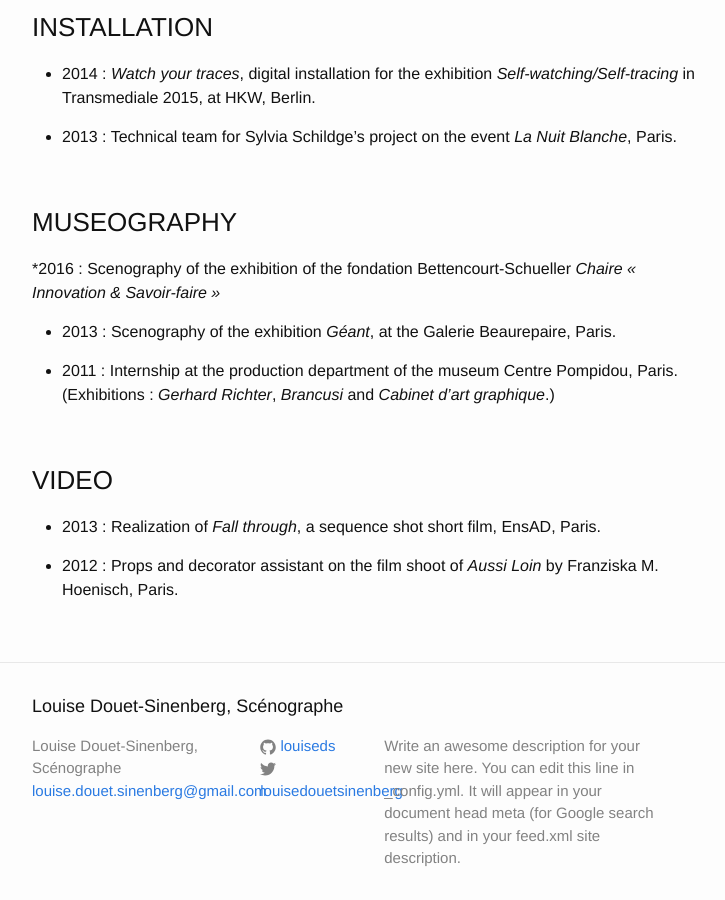
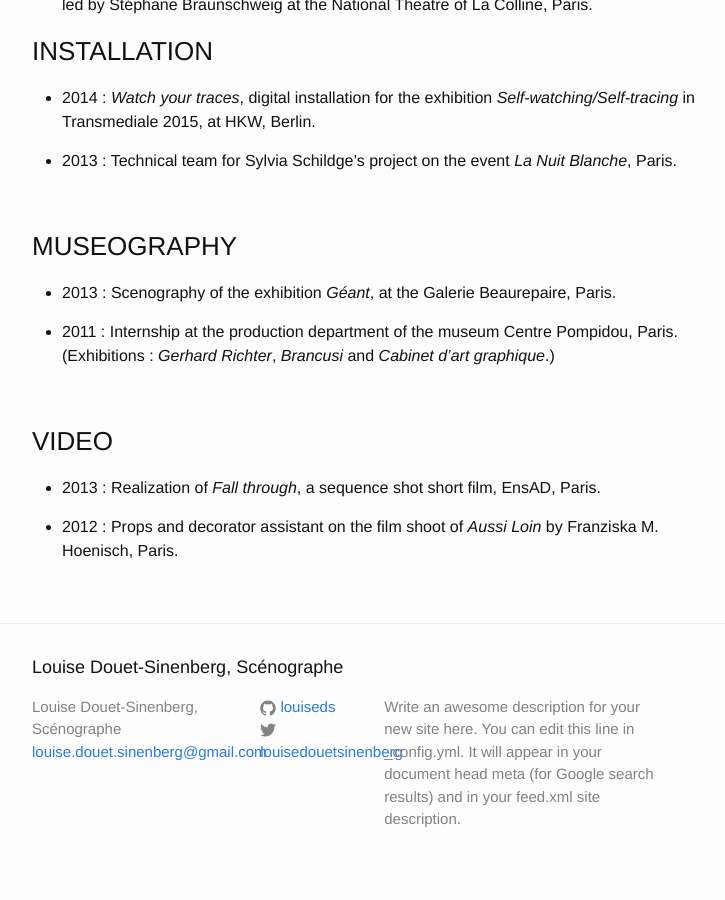
Before and after one commit to louiseds/louiseds.github.io, a Jekyll site: the page built from about.md, in a window 1280 px wide and 900 px high, scrolled down 1421 px. Shown: the whole window, without its empty margins (268-993 px from the left). Built offline with Jekyll 4.4.1, drawn with Linux system fonts in a browser that asks for light colours.

Commit message:
Updated About

```diff
--- a/about.md
+++ b/about.md
@@ -9,6 +9,11 @@ layout: page
 Born in Nantes (France) 26 of april 1991.
 
 Graduated from _Ecole Nationale Supérieure des Arts Décoratifs_ , (EnsAD, Paris 5th) and _Duperré_ school of applied arts (ESAA, Paris 3rd)
+&nbsp;
+&nbsp;
+<br />
+<br />
+
 
 
 ### PERFORMING ARTS
@@ -48,7 +53,6 @@ Graduated from _Ecole Nationale Supérieure des Arts Décoratifs_ , (EnsAD, Pari
 &nbsp;
 
 ### MUSEOGRAPHY
-*2016 : Scenography of the exhibition of the fondation Bettencourt-Schueller _Chaire « Innovation & Savoir-faire »_
 * 2013 : Scenography of the exhibition _Géant_, at the Galerie Beaurepaire, Paris.
 
 * 2011 : Internship at the production department of the museum Centre Pompidou, Paris. (Exhibitions : _Gerhard Richter_, _Brancusi_ and _Cabinet d’art graphique_.)
```
